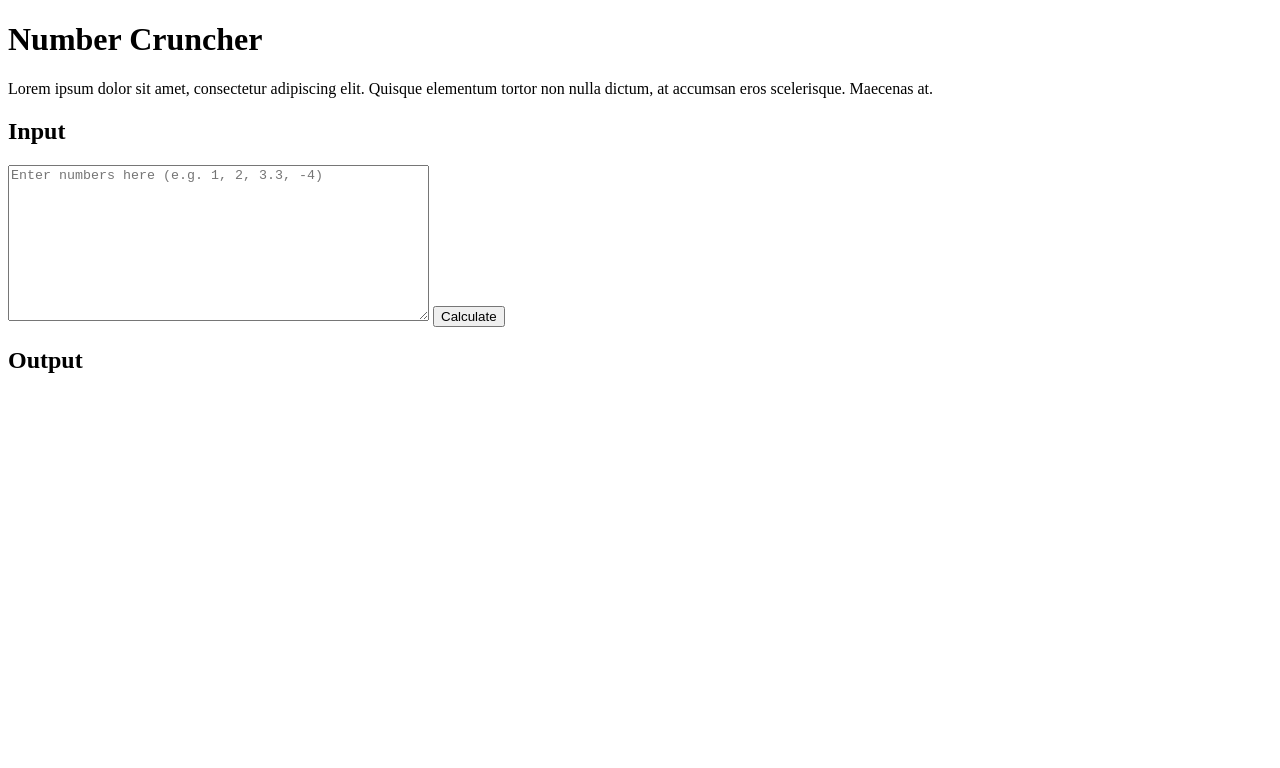
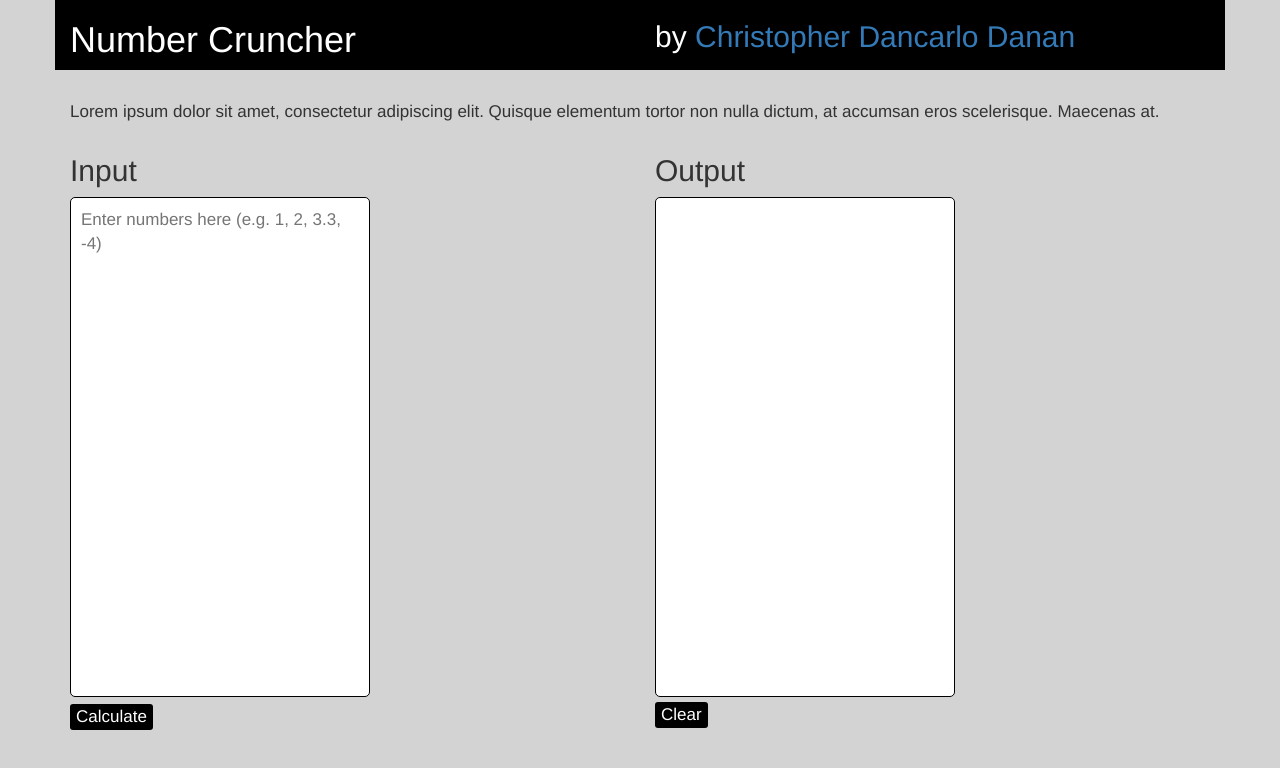
Before and after one commit to chrisdanan/Number-Cruncher, a plain HTML site: page index.html in a window 1280 px wide. Drawn offline with nearby package versions, Linux system fonts and the light colour scheme.

Commit message:
Add styling to the project and add a clear button to clear input and output fields.

```diff
--- a/index.html
+++ b/index.html
@@ -5,21 +5,47 @@
 	<meta charset="utf-8" />
 	<meta name="author" content="Christopher Dancarlo Danan
 	" />
-	<meta name="viewport" content="width=device-width, initial-scale=1" />
+	<!-- Latest compiled and minified CSS -->
+	<link rel="stylesheet" href="https://maxcdn.bootstrapcdn.com/bootstrap/3.3.5/css/bootstrap.min.css">
+	<link rel="stylesheet" type="text/css" href="stylesheets/style.css" />
 </head>
 <body>
-	<div id="info">
+	<div class="container">
+		<div id="header" class="row">
+			<div class="col-xs-12 col-sm-6">
 				<h1>Number Cruncher</h1>
+			</div>
+			<div class="col-xs-12 col-sm-6">
+				<h2>by <a href="https://github.com/chrisdanan">Christopher Dancarlo Danan</a></h2>
+			</div>
+		</div>
+		<div id="info" class="row">
+			<div class="col-xs-12">
 				<p>Lorem ipsum dolor sit amet, consectetur adipiscing elit. Quisque elementum tortor non nulla dictum, at accumsan eros scelerisque. Maecenas at.</p>
 			</div>
-	<div id="calc-area">
+		</div>
+		<div id="calc-area" class="row">
+			<div class="col-xs-12 col-sm-6">
 				<h2>Input</h2>
 				<div id="input-field">
-			<textarea autocomplete="off" cols="50" rows="10" placeholder="Enter numbers here (e.g. 1, 2, 3.3, -4)"></textarea>
+					<textarea autocomplete="off"placeholder="Enter numbers here (e.g. 1, 2, 3.3, -4)"></textarea>
+				</div>
+				<div class="row">
+					<div col="col-xs-12">
 						<button id="submitBtn">Calculate</button>
 					</div>
+				</div>
+			</div>
+			<div class="col-xs-12 col-sm-6">
 				<h2>Output</h2>
 				<div id="output-field">
+				</div>
+				<div class="row">
+					<div col="col-xs-12">
+						<button id="clearBtn">Clear</button>
+					</div>
+				</div>
+			</div>
 		</div>
 	</div>
 
--- a/stylesheets/style.css
+++ b/stylesheets/style.css
@@ -1,2 +1,62 @@
 /*Stylesheet for NumberCruncher project*/
-/*Reference for responsive web design: https://developers.google.com/web/fundamentals/getting-started/your-first-multi-screen-site/responsive?hl=en*/
+
+body{
+	max-width: 12000px;
+	font-size: 1.5em;
+}
+
+#header{
+	margin-bottom: 30px;
+	background-color: black;
+	color: white;
+}
+
+textarea{
+	width: 50%;
+	min-width: 300px;
+	min-height: 500px;
+	border: 1px solid black;
+	padding: 10px;
+	resize: none;
+}
+
+#output-field{
+	width: 50%;
+	min-width: 300px;
+	min-height: 500px;
+	border: 1px solid black;
+	padding: 10px;
+}
+
+button{
+	margin-left: 15px;
+}
+
+#clearBtn{
+	margin-top: 5px;
+}
+
+@media (min-width: 768px){
+
+	body{
+		font-size: 1.7em;
+		background-color: lightgray;
+	}
+
+	textarea, #output-field{
+		border-radius: 5px;
+		background-color: white;
+	}
+
+	button{
+		border: none;
+		border-radius: 3px;
+		background-color: black;
+		color: white;
+	}
+
+	button:hover{
+		background-color: white;
+		color: black;
+	}
+}
```
Lines whose indentation alone changed are shown as unchanged.
